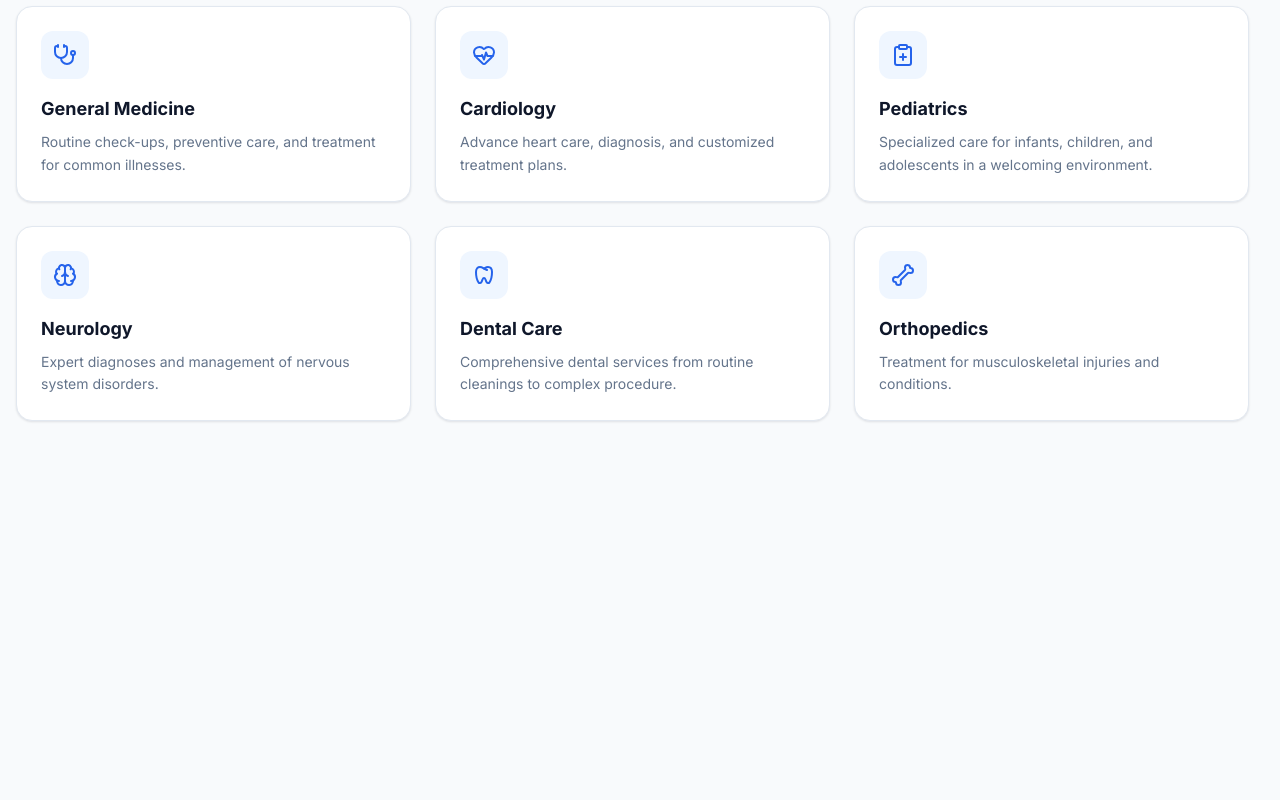
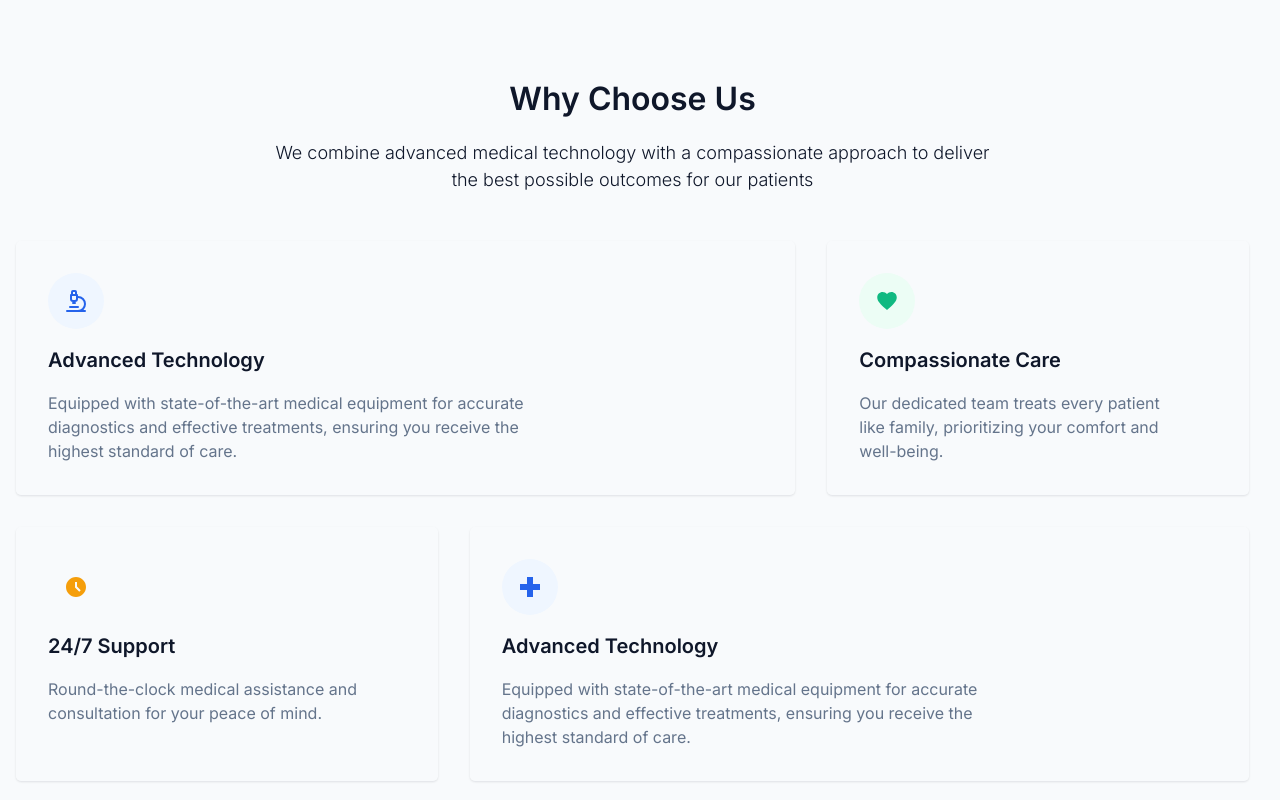
Before and after one commit to zyadmoataz/Clinic-Website, a React (Vite) app: page / in a window 1280 px wide. Shown: the part 1260-2060 px from the top of the page. Before the commit the page ends 1745 px from the top, so only its background shows below. Built offline with nearby package versions, Linux system fonts and the light colour scheme.

Commit message:
build: why us section

```diff
--- a/public/locales/ar/translation.json
+++ b/public/locales/ar/translation.json
@@ -43,6 +43,18 @@
       "service5-desc": "خدمات طب الأسنان الشاملة بدءًا من التنظيف الروتيني وحتى الإجراءات المعقدة.",
       "service6-title": "جراحة العظام",
       "service6-desc": "علاج إصابات وحالات العضلات والعظام."
+    },
+    "whyUs": {
+      "whyUs-title": "لماذا تختارنا؟",
+      "whyUs-subtitle": "نحن نجمع بين التكنولوجيا الطبية المتقدمة والنهج الرحيم لتقديم أفضل النتائج الممكنة لمرضانا.",
+      "whyUs-card1-title": "التكنولوجيا المتقدمة",
+      "whyUs-card1-text": "مجهزة بأحدث المعدات الطبية للتشخيص الدقيق والعلاجات الفعالة، مما يضمن حصولك على أعلى مستوى من الرعاية.",
+      "whyUs-card2-title": "الرعاية الرحيمة",
+      "whyUs-card2-text": "يعامل فريقنا المتفاني كل مريض مثل العائلة، مع إعطاء الأولوية لراحتك ورفاهيتك.",
+      "whyUs-card3-title": "دعم 24/7",
+      "whyUs-card3-text": "مساعدة واستشارة طبية على مدار الساعة لراحة بالك.",
+      "whyUs-card4-title": "التكنولوجيا المتقدمة",
+      "whyUs-card4-text": "مجهزة بأحدث المعدات الطبية للتشخيص الدقيق والعلاجات الفعالة، مما يضمن حصولك على أعلى مستوى من الرعاية."
     }
   }
 }
--- a/public/locales/en/translation.json
+++ b/public/locales/en/translation.json
@@ -42,6 +42,18 @@
       "service5-desc": "Comprehensive dental services from routine cleanings to complex procedure.",
       "service6-title": "Orthopedics",
       "service6-desc": "Treatment for musculoskeletal injuries and conditions."
+    },
+    "whyUs": {
+      "whyUs-title": "Why Choose Us",
+      "whyUs-subtitle": "We combine advanced medical technology with a compassionate approach to deliver the best possible outcomes for our patients",
+      "whyUs-card1-title": "Advanced Technology",
+      "whyUs-card1-text": "Equipped with state-of-the-art medical equipment for accurate diagnostics and effective treatments, ensuring you receive the highest standard of care.",
+      "whyUs-card2-title": "Compassionate Care",
+      "whyUs-card2-text": "Our dedicated team treats every patient like family, prioritizing your comfort and well-being.",
+      "whyUs-card3-title": "24/7 Support",
+      "whyUs-card3-text": "Round-the-clock medical assistance and consultation for your peace of mind.",
+      "whyUs-card4-title": "Advanced Technology",
+      "whyUs-card4-text": "Equipped with state-of-the-art medical equipment for accurate diagnostics and effective treatments, ensuring you receive the highest standard of care."
     }
   }
 }
--- a/src/components/layout/PageContainer.tsx
+++ b/src/components/layout/PageContainer.tsx
@@ -11,6 +11,8 @@ interface PageContainerProps {
 
 export function PageContainer({ children, className = '' }: PageContainerProps) {
   return (
-    <div className={`container mx-auto px-4 pb-8 md:pb-12 lg:pb-16 ${className}`}>{children}</div>
+    <div className={`container mx-auto px-4 pb-8 md:pb-12 lg:pb-[10rem] ${className}`}>
+      {children}
+    </div>
   );
 }
--- a/src/pages/Home.tsx
+++ b/src/pages/Home.tsx
@@ -5,9 +5,12 @@ import { useTranslation } from 'react-i18next';
 import { Button } from '../components/ui';
 import { FeatureCard } from '../components/cards/FeatureCard';
 import { PageContainer } from '../components/layout/PageContainer';
-import { Bone, Brain, ClipboardPlus, HeartPulse, Stethoscope } from 'lucide-react';
+import { Bone, Brain, ClipboardPlus, HeartPulse, Microscope, Stethoscope } from 'lucide-react';
 import { RiVerifiedBadgeLine } from 'react-icons/ri';
 import { TbDental } from 'react-icons/tb';
+import { IoMdHeart } from 'react-icons/io';
+import { BiPlusMedical } from 'react-icons/bi';
+import { MdAccessTimeFilled } from 'react-icons/md';
 
 export default function Home() {
   const { t } = useTranslation();
@@ -52,7 +55,7 @@ export default function Home() {
       </PageContainer>
 
       {/* Metrics */}
-      <section className="bg-border border-y-border-strong mb-16 border-y py-[2rem]">
+      <section className="bg-border border-y-border-strong mb-[10rem] border-y py-[2rem]">
         <div className="item-center container mx-auto flex justify-between px-[1rem]">
           <div className="border-r-border-strong flex flex-1 flex-col items-center justify-center border-r">
             <p className="text-primary text-[2.5rem] font-[600]">{t('home.metrics.patients')}</p>
@@ -76,6 +79,54 @@ export default function Home() {
           </div>
         </div>
       </section>
+
+      {/* Why Choose Us */}
+      <PageContainer>
+        <section className="flex flex-col items-center justify-center">
+          <h2 className="mb-[1rem] text-[2rem] font-[600]">{t('home.whyUs.whyUs-title')}</h2>
+          <p className="mb-[3rem] max-w-[45rem] text-center text-[1.125rem] font-[300]">
+            {t('home.whyUs.whyUs-subtitle')}
+          </p>
+        </section>
+
+        <section className="flex flex-col gap-[2rem]">
+          <div className="flex items-stretch justify-between gap-[2rem]">
+            <div className="flex flex-2 flex-col gap-[1rem] rounded-[.3rem] p-[2rem] shadow-sm">
+              <div className="bg-primary-soft w-fit rounded-full p-[1rem]">
+                <Microscope className="text-primary" />
+              </div>
+              <h3 className="text-[1.25rem] font-[600]">{t('home.whyUs.whyUs-card1-title')}</h3>
+              <p className="text-muted max-w-[33rem]">{t('home.whyUs.whyUs-card1-text')}</p>
+            </div>
+
+            <div className="flex flex-1 flex-col gap-[1rem] rounded-[.3rem] p-[2rem] shadow-sm">
+              <div className="bg-success-soft w-fit rounded-full p-[1rem]">
+                <IoMdHeart className="text-success text-[24px]" />
+              </div>
+              <h3 className="text-[1.25rem] font-[600]">{t('home.whyUs.whyUs-card2-title')}</h3>
+              <p className="text-muted max-w-[20rem]">{t('home.whyUs.whyUs-card2-text')}</p>
+            </div>
+          </div>
+
+          <div className="flex items-stretch justify-between gap-[2rem]">
+            <div className="flex flex-1 flex-col gap-[1rem] rounded-[.3rem] p-[2rem] shadow-sm">
+              <div className="bg-warning-soft-soft w-fit rounded-full p-[1rem]">
+                <MdAccessTimeFilled className="text-warning text-[24px]" />
+              </div>
+              <h3 className="text-[1.25rem] font-[600]">{t('home.whyUs.whyUs-card3-title')}</h3>
+              <p className="text-muted max-w-[20rem]">{t('home.whyUs.whyUs-card3-text')}</p>
+            </div>
+
+            <div className="flex flex-2 flex-col gap-[1rem] rounded-[.3rem] p-[2rem] shadow-sm">
+              <div className="bg-primary-soft w-fit rounded-full p-[1rem]">
+                <BiPlusMedical className="text-primary text-[24px]" />
+              </div>
+              <h3 className="text-[1.25rem] font-[600]">{t('home.whyUs.whyUs-card4-title')}</h3>
+              <p className="text-muted max-w-[33rem]">{t('home.whyUs.whyUs-card4-text')}</p>
+            </div>
+          </div>
+        </section>
+      </PageContainer>
 
       {/* Our Services */}
       <PageContainer>
```
